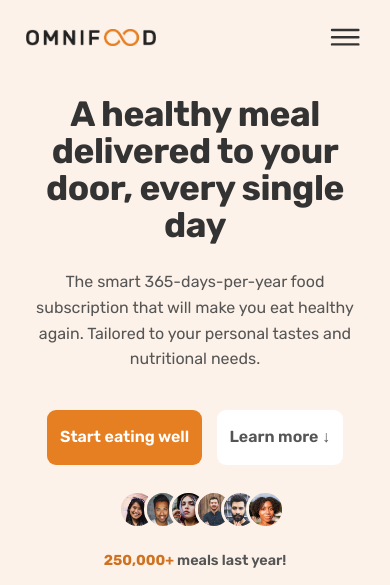
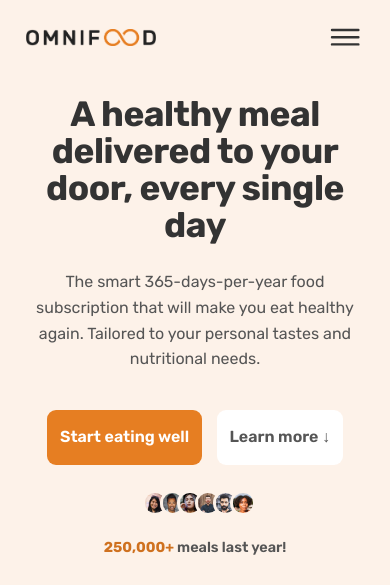
Before and after one commit to AnarDevJourney/Omnifood, a plain HTML site: page index.html in a window 390 px wide. Shown: the top 585 px of the page. Drawn offline with nearby package versions, Linux system fonts and the light colour scheme.

Commit message:
fourth commit
decreasing delivered meals images

```diff
--- a/css/queries.css
+++ b/css/queries.css
@@ -280,4 +280,10 @@
   .delivered-meals{
     flex-direction: column;
   }
+
+  .delivered-imgs img{
+    height: 3.2rem;
+    width: 3.2rem;
+    margin-right: -1rem;
+  }
 }
```
